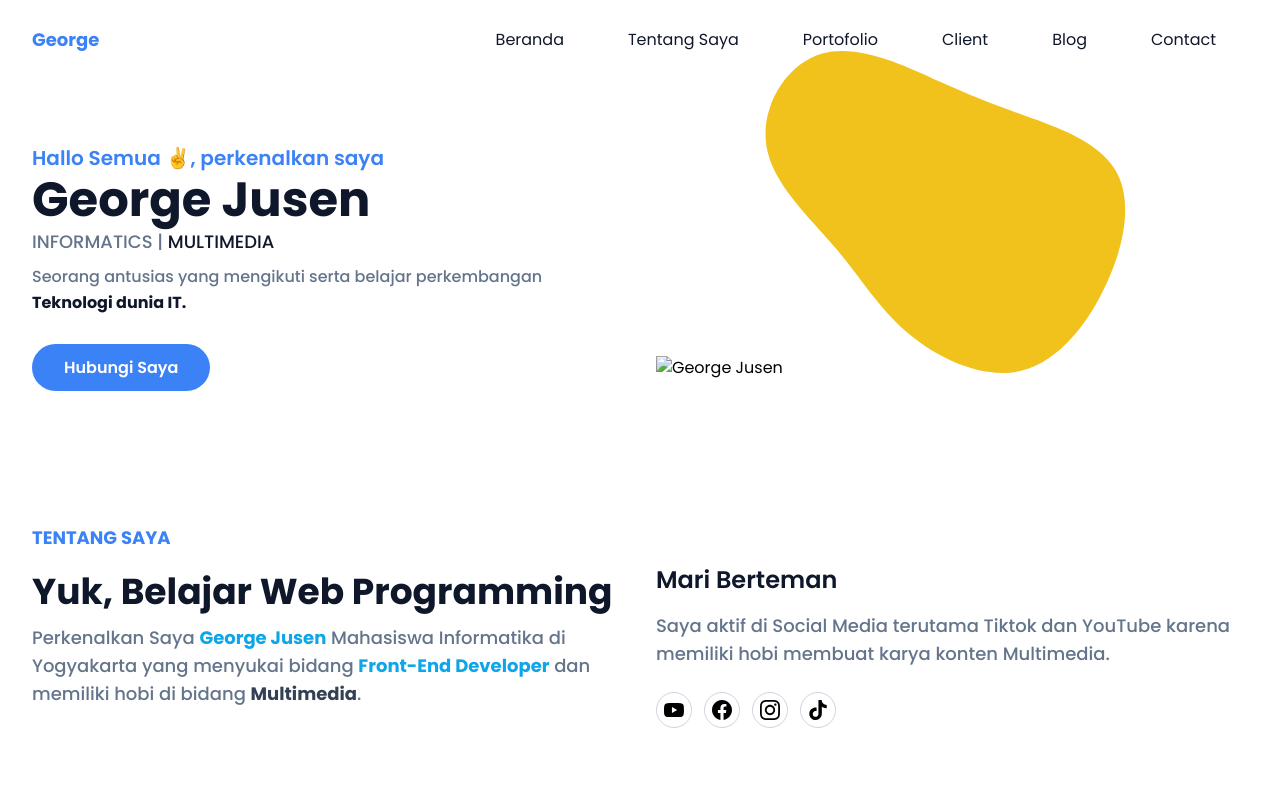
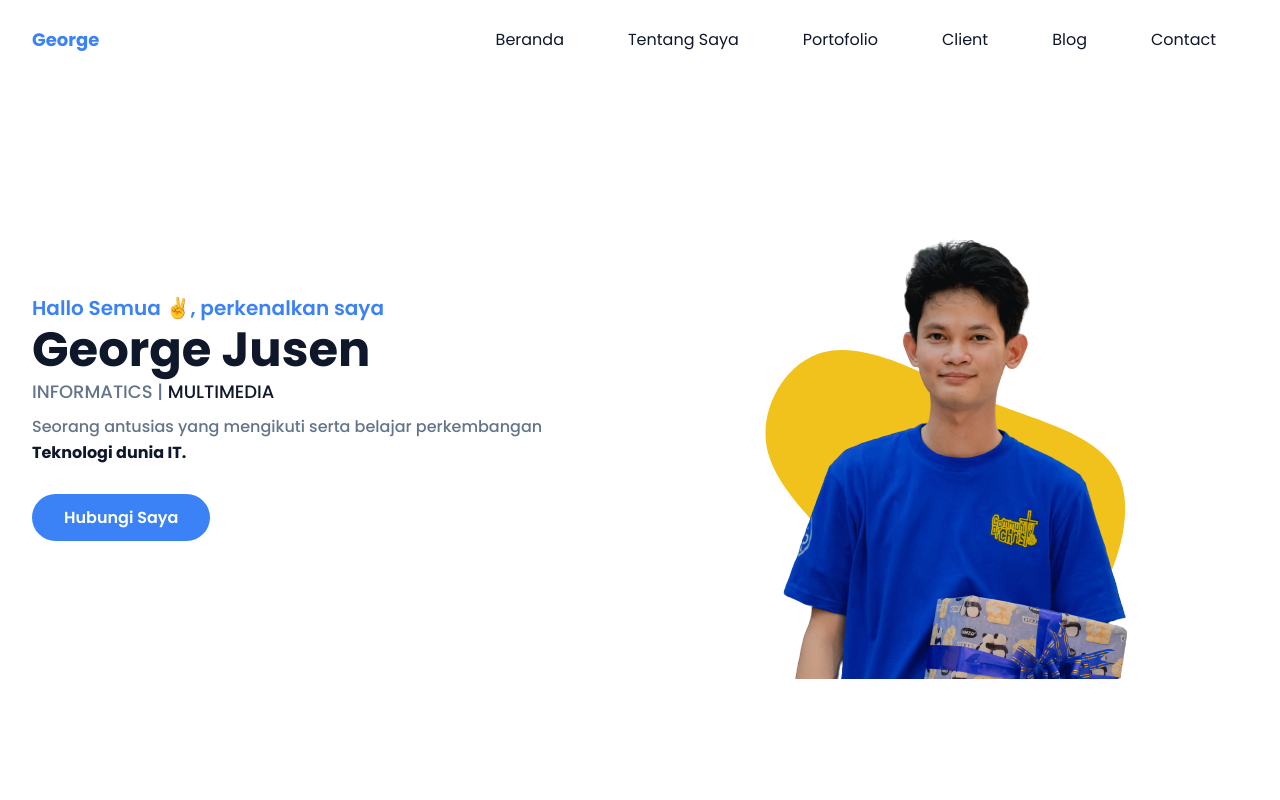
Before and after one commit to georgejusen/portofolio-tailwind-css, a website: page index.html in a window 1280 px wide. Shown: the top 800 px of the page. Drawn offline with nearby package versions, Linux system fonts and the light colour scheme; files that its build step writes are made by us from their sources; the site is published under a folder, as on GitHub Pages, so addresses that start at the root find nothing.

Commit message:
Update index.html

```diff
--- a/index.html
+++ b/index.html
@@ -81,7 +81,7 @@
                     </div>
                     <div class="w-full self-end px-4 lg:w-1/2">
                         <div class="relative mt-10 lg:mt-9 lg:right-0">
-                            <img src="/assets/img/1.png" alt="George Jusen" class="max-w-full mx-auto">
+                            <img src="assets/img/1.png" alt="George Jusen" class="max-w-full mx-auto">
                             <span
                                 class="absolute -bottom-2 -z-10 left-1/2 -translate-x-1/2 scale-80 md:scale-100 lg:scale-125"><svg
                                     width="400px" height="400px" viewBox="0 0 200 200"
```
